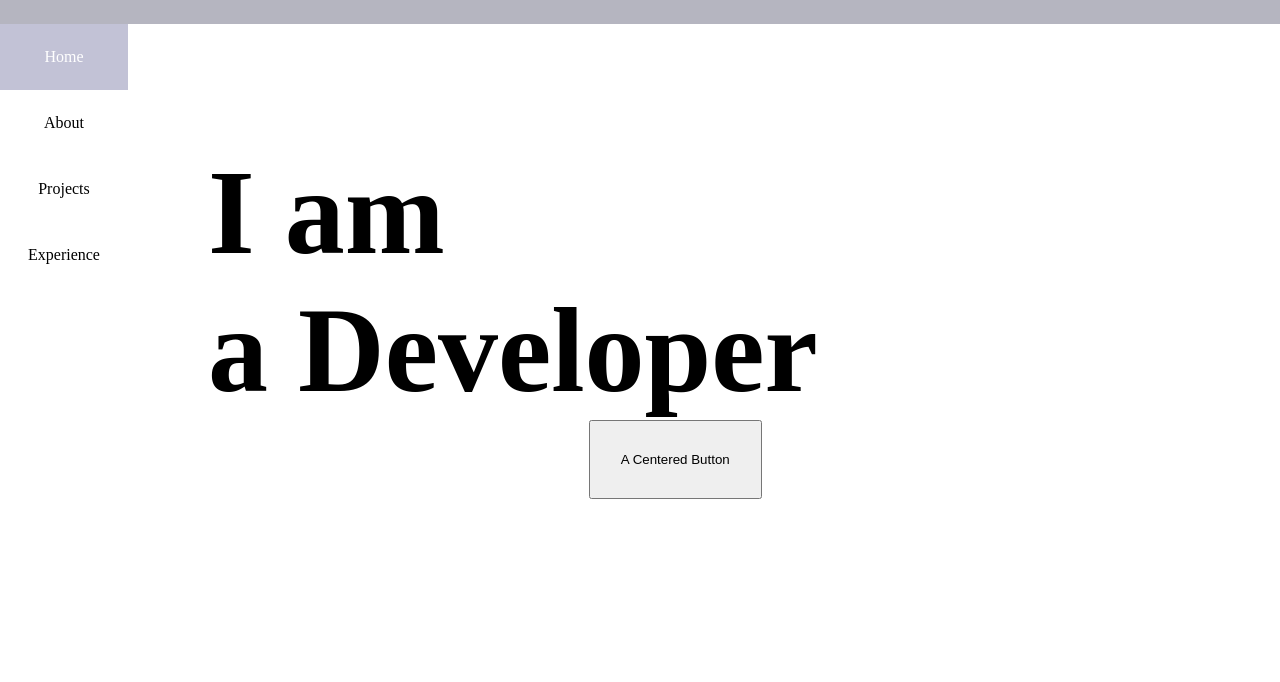
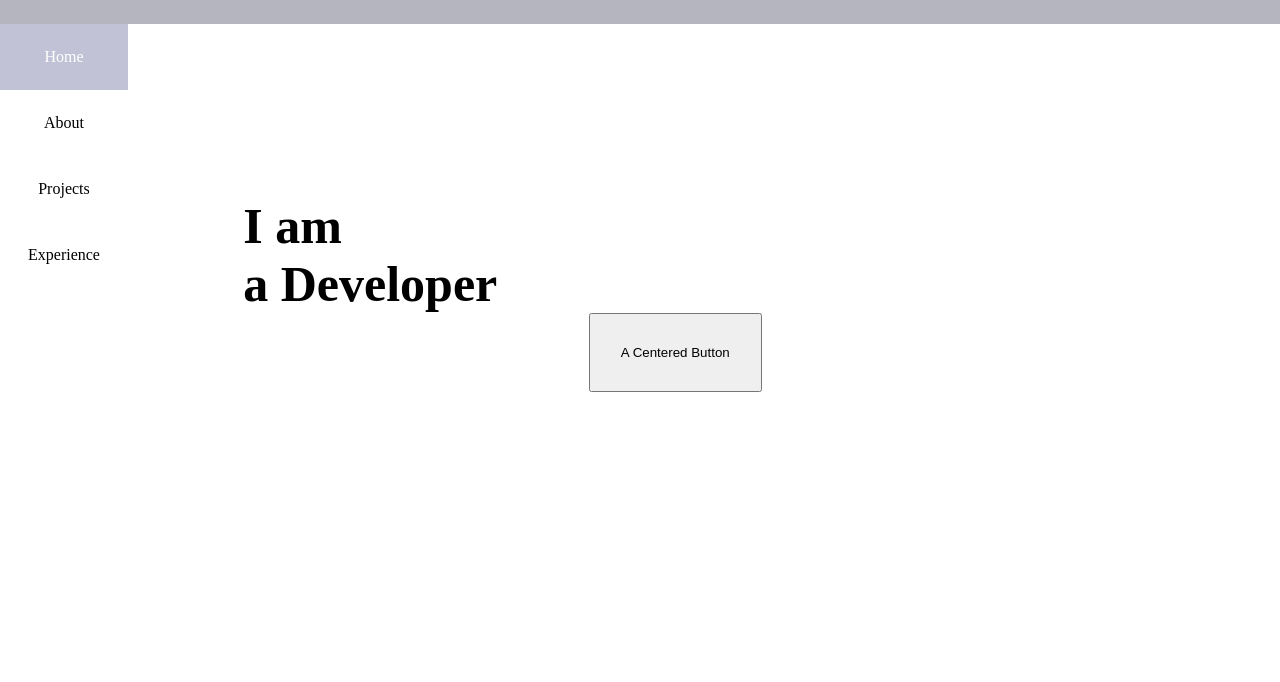
Before and after one commit to chengq220/resume, a plain HTML site: page resume.html in a window 1280 px wide. Shown: the top 682 px of the page. Drawn offline with Linux system fonts and the light colour scheme.

Commit message:
update css

```diff
--- a/style.css
+++ b/style.css
@@ -86,9 +86,9 @@ img{
 .bold-main{
 	font-weight: bold;
 	font-family: Alegor;
-	font-size: 15vh;
-	margin-left: 10vh;
-	margin-top: 15vh
+	font-size: 50px;
+	margin-left: 10%;
+	margin-top: 15%
 }
 
 #info hr{
```
